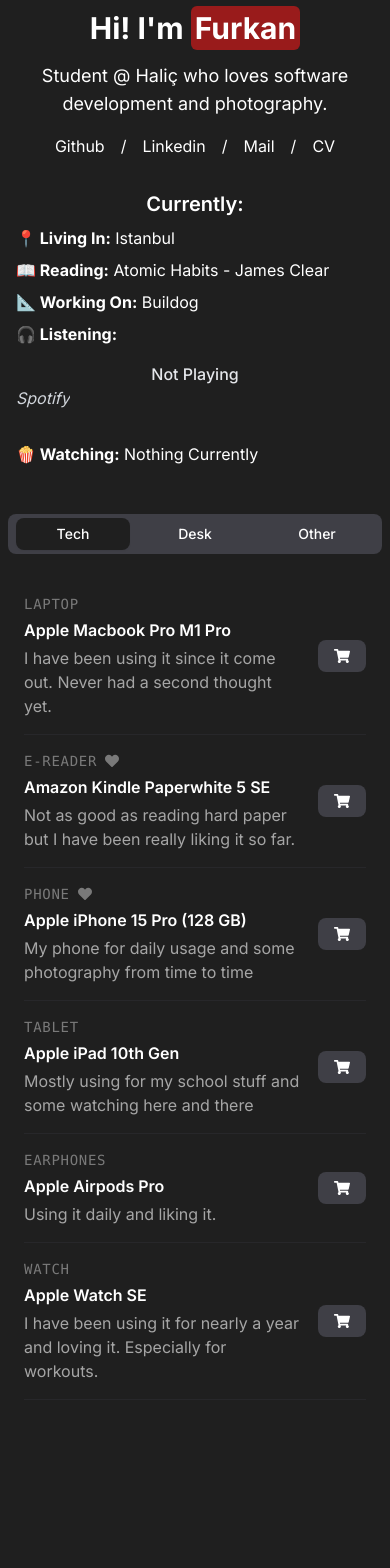
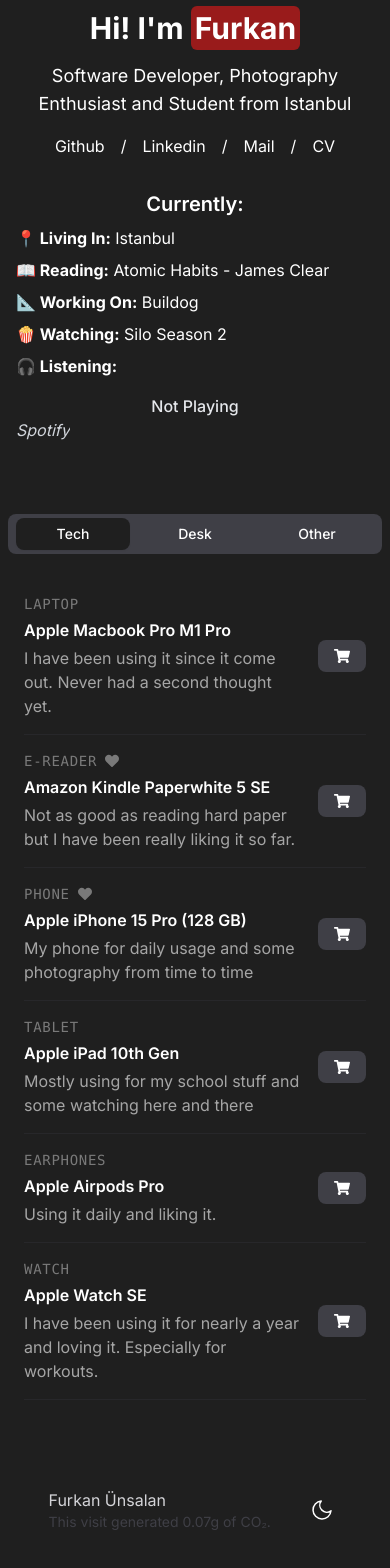
Before and after one commit to furkanunsalan/furkanunsalan.dev, a Next.js app: page /me in a window 390 px wide. Shown: the part 102-1670 px from the top of the page. Before the commit the page ends 1526 px from the top, so only its background shows below. Built offline with nearby package versions, Linux system fonts and the light colour scheme; no server answers.

Commit message:
issue rush ends

```diff
--- a/app/(pages)/layout.tsx
+++ b/app/(pages)/layout.tsx
@@ -1,4 +1,5 @@
 import BreadcrumbNavigator from "@/components/BreadcrumpNavigator";
+import Footer from "@/components/Footer";
 import React, { ReactNode } from "react";
 
 interface LayoutProps {
@@ -10,6 +11,7 @@
     <>
       <BreadcrumbNavigator />
       {children}
+      <Footer />
     </>
   );
 };
--- a/app/(pages)/me/page.tsx
+++ b/app/(pages)/me/page.tsx
@@ -32,7 +32,7 @@
           animate={{ opacity: 1, x: 0 }}
           transition={{ duration: 0.5, delay: 0.4 }}
         >
-          Student @ Haliç who loves software development and photography.
+          Software Developer, Photography Enthusiast and Student from Istanbul
         </motion.p>
 
         <SocialNavigator />
@@ -76,10 +76,7 @@
               animate={{ opacity: 1, x: 0 }}
               transition={{ duration: 0.5, delay: 1.4 }}
             >
-              <strong className="mr-2">🎧 Listening:</strong>
-              <div className="text-center mt-2">
-                <Spotify />
-              </div>
+              <strong>🍿 Watching:</strong> Silo Season 2
             </motion.li>
             <motion.li
               className="mb-2"
@@ -87,7 +84,10 @@
               animate={{ opacity: 1, x: 0 }}
               transition={{ duration: 0.5, delay: 1.6 }}
             >
-              <strong>🍿 Watching:</strong> Nothing Currently
+              <strong className="mr-2">🎧 Listening:</strong>
+              <div className="text-center mt-2">
+                <Spotify />
+              </div>
             </motion.li>
           </ul>
         </motion.div>
--- a/app/(pages)/projects/[slug]/page.tsx
+++ b/app/(pages)/projects/[slug]/page.tsx
@@ -23,7 +23,7 @@
 
     setProject(fetchedProject);
 
-    // Fetch README from GitHub
+    if (!fetchedProject.private) {
       const fetchReadme = async () => {
         const { owner, repo, branch } = fetchedProject;
         const url = `https://raw.githubusercontent.com/${owner}/${repo}/${branch}/README.md`;
@@ -36,23 +36,26 @@
 
             // Replace image paths in the markdown
             markdown = markdown.replace(
-            /!\[([^\]]*)\]\(([^)]+)\)/g,  // Regex to match markdown image syntax
+              /!\[([^\]]*)\]\(([^)]+)\)/g,
               (match, altText, imageUrl) => {
-              // If the image URL is a relative path, append it to the base URL
                 if (!/^https?:\/\//.test(imageUrl)) {
-                // Replace the relative path with the GitHub base URL and append the relative image path
                   const baseUrl = `https://raw.githubusercontent.com/${owner}/${repo}/${branch}`;
-                const updatedImageUrl = `${baseUrl}${imageUrl.startsWith('/') ? '' : '/'}${imageUrl}`;
+                  const updatedImageUrl = `${baseUrl}${
+                    imageUrl.startsWith("/") ? "" : "/"
+                  }${imageUrl}`;
                   return `![${altText}](${updatedImageUrl})`;
                 }
-              return match;  // If it's already a full URL, leave it as is
+                return match;
               }
             );
 
             console.log("README content fetched successfully.");
             setReadmeContent(markdown);
           } else {
-          console.warn("Failed to fetch README content, status:", response.status);
+            console.warn(
+              "Failed to fetch README content, status:",
+              response.status
+            );
             setReadmeContent("README not found for this project.");
           }
         } catch (error) {
@@ -63,22 +66,25 @@
         }
       };
 
+      fetchReadme();
+    }
 
-    fetchReadme();
-
-    // Set document title and meta description
-    document.title = `${fetchedProject.repo} | Furkan Ünsalan`;
+    document.title = `${fetchedProject.title} | Furkan Ünsalan`;
     const metaDescription = document.querySelector('meta[name="description"]');
     if (metaDescription) {
       metaDescription.setAttribute(
         "content",
-        `Details and description of ${fetchedProject.repo}`
+        `Details and description of ${fetchedProject.title}`
       );
     } else {
       const newMetaTag = document.createElement("meta");
       newMetaTag.name = "description";
-      newMetaTag.content = `Details and description of ${fetchedProject.repo}`;
+      newMetaTag.content = `Details and description of ${fetchedProject.title}`;
       document.head.appendChild(newMetaTag);
+    }
+
+    if (fetchedProject.private) {
+      setLoading(false);
     }
   }, [params.slug, router]);
 
@@ -86,12 +92,32 @@
     return <Loading />;
   }
 
-  // Markdown options
+  if (!project) {
+    return <p>Project not found.</p>;
+  }
+
+  if (project.private) {
+    return (
+      <div className="container mx-auto p-6 mt-32 text-center">
+        <h1 className="text-3xl font-bold">{project.title}</h1>
+        <p className="text-sm mt-6 text-zinc-900 dark:text-zinc-400">
+          Last updated:{" "}
+          {new Date(project.update).toLocaleDateString("en-GB", {
+            day: "2-digit",
+            month: "2-digit",
+            year: "numeric",
+          })}
+        </p>
+        <p className="text-xl mt-12">{project.long_description}</p>
+      </div>
+    );
+  }
+
   const markdownOptions = {
     overrides: {
       img: {
         props: {
-          className: "rounded-lg",  // Adds rounded corners to images
+          className: "rounded-lg",
         },
       },
       a: {
@@ -110,7 +136,6 @@
 
   return (
     <div className="container mx-auto p-6 mt-32 text-center">
-      {project ? (
       <div className="space-y-6">
         <h1 className="text-3xl font-bold">{project.repo}</h1>
         <p className="text-sm text-zinc-900 dark:text-zinc-400">
@@ -136,9 +161,6 @@
           </a>
         </div>
       </div>
-      ) : (
-        <p>Project not found.</p>
-      )}
     </div>
   );
 }
--- a/app/(pages)/projects/page.tsx
+++ b/app/(pages)/projects/page.tsx
@@ -13,7 +13,9 @@
   return (
     <>
       <div className="flex flex-col items-center justify-center h-screen">
-        <GithubCommitHistory />
+        <div className="mt-24 mb-12">
+          <GithubCommitHistory />
+        </div>
         {projects
           .sort((a, b) => {
             const dateA = new Date(a.update).getTime();
--- a/app/layout.tsx
+++ b/app/layout.tsx
@@ -14,6 +14,7 @@
     follow: true
   },
   keywords: ['Furkan Ünsalan', 'Furkan Unsalan', 'furkanunsalan dev', 'furkanunsalan.dev'],
+  metadataBase: new URL("https://furkanunsalan.dev"),
 };
 
 export default function RootLayout({
--- /dev/null
+++ b/components/Footer.tsx
@@ -0,0 +1,36 @@
+import React from "react";
+import { ThemeToggle } from "@/components/theme/ThemeToggle";
+
+const Footer: React.FC = () => {
+  return (
+    <footer className="my-12 py-4 w-5/6 xl:w-1/3 mx-auto">
+      <div className="max-w-4xl mx-auto flex items-center justify-between px-4">
+        <div className="flex items-center space-x-2">
+          {/* Name and carbon emission text */}
+          <div>
+            <span className="block text-secondary-dark dark:text-secondary-light">
+              Furkan Ünsalan
+            </span>
+            <span className="block text-sm text-secondary-dark">
+              <a
+                href="https://www.websitecarbon.com/website/furkanunsalan-dev/"
+                target="_blank"
+                rel="noopener noreferrer"
+                className="hover:underline"
+              >
+                This visit generated 0.07g of CO₂.
+              </a>
+            </span>
+          </div>
+        </div>
+
+        {/* ThemeToggle component */}
+        <div className="flex space-x-4">
+          <ThemeToggle />
+        </div>
+      </div>
+    </footer>
+  );
+};
+
+export default Footer;
--- a/components/GithubCommitHistory.tsx
+++ b/components/GithubCommitHistory.tsx
@@ -7,7 +7,7 @@
   const { theme } = useTheme();
 
   return (
-    <picture className="mb-8 mt-24">
+    <picture className="mb-8">
       {theme == "dark" ? (
         <source srcSet="https://ssr-contributions-svg.vercel.app/_/furkanunsalan?format=svg&amp;weeks=30&amp;dark=true" />
       ) : (
--- a/components/ProjectContainer.tsx
+++ b/components/ProjectContainer.tsx
@@ -6,16 +6,16 @@
 import { motion } from "framer-motion";
 
 export default function ProjectContainer({ project }: { project: Project }) {
-  const {title, short_description, update, repo, slug } = project;
+  const { title, short_description, update, repo, slug } = project;
   const router = useRouter();
 
   const handleNavigation = () => {
-    router.push(`/projects/${slug}`); // Assuming you're using `id` for the slug, you could use a specific slug if available.
+    router.push(`/projects/${slug}`);
   };
 
   return (
     <motion.div
-      className="bg-secondary-light dark:bg-secondary-dark hover:dark:bg-hover-dark hover:bg-hover-light w-5/6 md:w-1/3 p-4 mt-4 rounded-lg flex justify-between items-start hover:cursor-pointer"
+      className="bg-secondary-light dark:bg-secondary-dark hover:dark:bg-hover-dark hover:bg-hover-light w-5/6 xl:w-1/3 p-4 mt-4 rounded-lg flex justify-between items-start hover:cursor-pointer"
       onClick={handleNavigation}
       data-umami-event={repo}
       initial={{ opacity: 0 }}
--- a/components/SocialNavigator.tsx
+++ b/components/SocialNavigator.tsx
@@ -5,7 +5,7 @@
         href="https://github.com/furkanunsalan"
         target="_blank"
         rel="noopener noreferrer"
-        className="hover:underline"
+        className="hover:underline hover:text-indigo-500"
         data-umami-event="Github"
       >
         Github
@@ -15,7 +15,7 @@
         href="https://linkedin.com/in/furkanunsalan"
         target="_blank"
         rel="noopener noreferrer"
-        className="hover:underline"
+        className="hover:underline hover:text-indigo-500"
         data-umami-event="Linkedin"
       >
         Linkedin
@@ -23,7 +23,7 @@
       <span>/</span>
       <a
         href="mailto:hi@furkanunsalan.dev"
-        className="hover:underline"
+        className="hover:underline hover:text-indigo-500"
         data-umami-event="Mail"
       >
         Mail
@@ -33,7 +33,7 @@
         href="https://read.cv/furkanunsalan"
         target="_blank"
         rel="noopener noreferrer"
-        className="hover:underline"
+        className="hover:underline hover:text-indigo-500"
         data-umami-event="CV"
       >
         CV
```
Also changed, not shown: lib/my-projects.ts (+7 -4 lines), types/index.ts (+15 -19 lines). Lines whose indentation alone changed are shown as unchanged.
